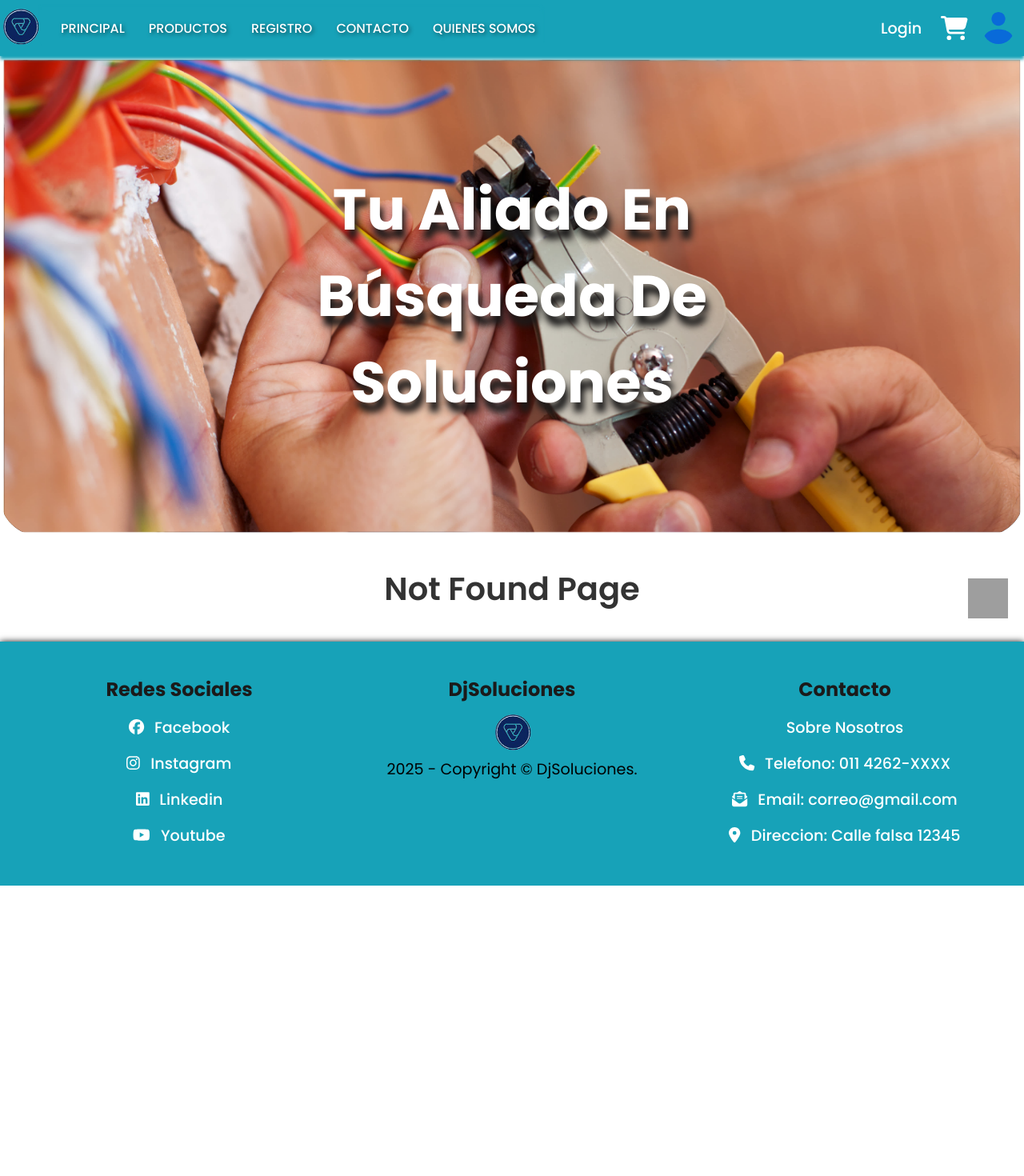
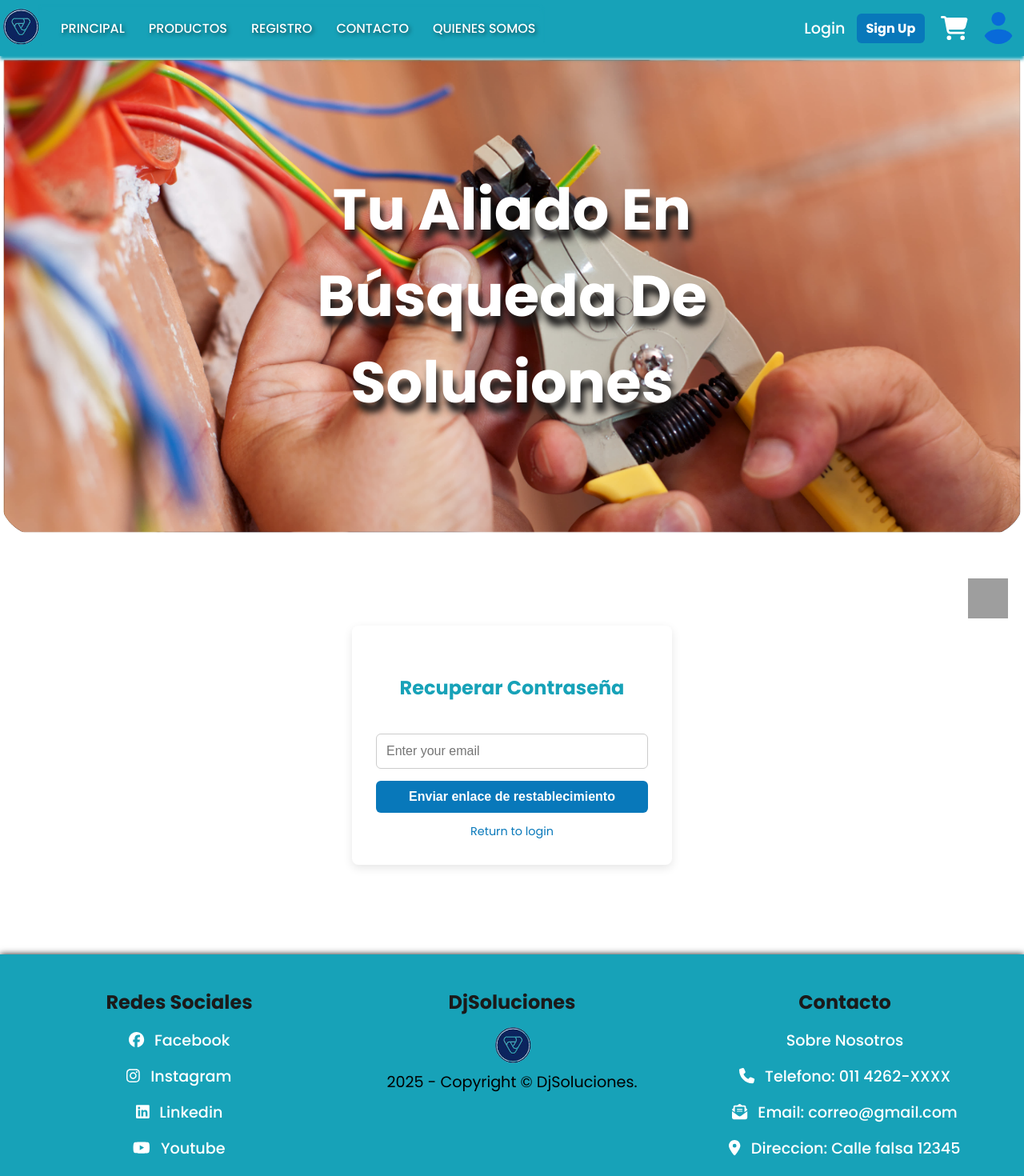
Before and after one commit to Jhosian34/Ecommerce-frontend, a React (Vite) app: page /forgot-password in a window 1280 px wide. Shown: the top 1470 px of the page at 80% size. Before the commit the page ends 1107 px from the top, so only its background shows below. Built offline with nearby package versions, Linux system fonts and the light colour scheme; no server answers; grey boxes are pictures that could not be loaded.

Commit message:
recuperar contraseña, y mejorando el header

```diff
--- a/src/App.jsx
+++ b/src/App.jsx
@@ -19,6 +19,8 @@ import CartDisplay from './components/context/Cart';
 import AdminGuard from "./shared/guard/AdminGuard";
 import Profile from "./pages/Profile/Profile"
 import OrderSuccess from "./components/OrderSuccess/OrderSuccess";
+import ForgotPassword from "./components/ForgotPassword/ForgotPassword";
+import ResetPassword from "./components/ResetPassword/ResetPassword";
 
 
 export default function App() {
@@ -49,7 +51,11 @@ export default function App() {
                     </AdminGuard>
                 } />
                 <Route path="/ProductInfo/:id" element={<ProductInfo />} />
+
                 <Route path="/Login" element={<Login />} />
+                <Route path="/forgot-password" element={<ForgotPassword />} />
+                <Route path="/reset-password/:token" element={<ResetPassword />} />
+
                 <Route path="/cart" element={<CartDisplay />} />
                 <Route path="/order-success" element={<OrderSuccess />} />
 
--- /dev/null
+++ b/src/components/ForgotPassword/ForgotPassword.css
@@ -0,0 +1,63 @@
+.forgot-password-container {
+    max-width: 400px;
+    margin: 100px auto;
+    padding: 30px;
+    background-color: #fff;
+    border-radius: 8px;
+    box-shadow: 0px 4px 12px rgba(0, 0, 0, 0.1);
+}
+
+.forgot-password-container h2 {
+    text-align: center;
+    margin-bottom: 20px;
+    color: var(--color-primario);
+}
+
+.forgot-password-container form {
+    display: flex;
+    flex-direction: column;
+    gap: 15px;
+}
+
+.forgot-password-container input[type="email"] {
+    padding: 12px;
+    border: 1px solid #ccc;
+    border-radius: 6px;
+    font-size: 16px;
+    outline: none;
+}
+
+.forgot-password-container input:focus {
+    border-color: var(--color-secundario);
+    box-shadow: 0 0 4px var(--color-secundario);
+}
+
+.forgot-password-container .btn {
+    padding: 12px;
+    background-color: var(--color-secundario);
+    color: white;
+    font-weight: bold;
+    border: none;
+    border-radius: 6px;
+    cursor: pointer;
+    transition: background-color 0.3s ease;
+}
+
+.forgot-password-container .btn:hover {
+    background-color: #444;
+}
+
+.back-to-login {
+    margin-top: 10px;
+    text-align: center;
+}
+
+.back-to-login a {
+    color: var(--color-secundario);
+    text-decoration: none;
+    font-size: 0.9em;
+}
+
+.back-to-login a:hover {
+    text-decoration: underline;
+}
--- /dev/null
+++ b/src/components/ForgotPassword/ForgotPassword.jsx
@@ -0,0 +1,54 @@
+import React from 'react';
+import axios from 'axios';
+import { useForm } from 'react-hook-form';
+import Swal from 'sweetalert2';
+import './ForgotPassword.css';
+const API_URL = import.meta.env.VITE_SERVER_API;
+import { Link } from 'react-router-dom';
+
+export default function ForgotPassword() {
+    const { register, handleSubmit, reset } = useForm();
+
+    async function onSubmit(data) {
+        try {
+            await axios.post(`${API_URL}/users/forgot-password`, data);
+
+            Swal.fire({
+                icon: 'success',
+                title: 'Correo enviado',
+                text: 'Revisa tu bandeja de entrada para restablecer tu contraseña.',
+            });
+
+            reset();
+        } catch (error) {
+            Swal.fire({
+                icon: 'error',
+                title: 'Error',
+                text: error.response?.data?.message || 'Ocurrió un error inesperado. Por favor, intenta nuevamente.',
+            });
+        }
+    }
+
+    return (
+        <div className="forgot-password-container">
+            <h2>Recuperar Contraseña</h2>
+            <form onSubmit={handleSubmit(onSubmit)}>
+                <input
+                    type="email"
+                    placeholder="Enter your email"
+                    {...register("email", {
+                        required: "El email es obligatorio",
+                        pattern: {
+                            value: /^[^\s@]+@[^\s@]+\.[^\s@]+$/,
+                            message: "Formato de email inválido"
+                        }
+                    })}
+                />
+                <button className="btn" type="submit">Enviar enlace de restablecimiento</button>
+            </form>
+            <div className="back-to-login">
+                <Link to="/login">Return to login</Link>
+            </div>
+        </div>
+    );
+}
--- a/src/components/RegisterForm/RegisterForm.css
+++ b/src/components/RegisterForm/RegisterForm.css
@@ -23,7 +23,6 @@ h1 {
     background-color: var(--color-primario);
     display: flex;
     flex-direction: column;
-    gap: 16px;
     border-radius: 10px;
     font-weight: bold;
     box-shadow: 0 0 8px var(--color-quinto);
--- /dev/null
+++ b/src/components/ResetPassword/ResetPassword.css
@@ -0,0 +1,48 @@
+.reset-password-container {
+    max-width: 400px;
+    margin: 100px auto;
+    padding: 30px;
+    background-color: #fff;
+    border-radius: 8px;
+    box-shadow: 0px 4px 12px rgba(0, 0, 0, 0.1);
+}
+
+.reset-password-container h2 {
+    text-align: center;
+    margin-bottom: 20px;
+    color: var(--color-primario);
+}
+
+.reset-password-container form {
+    display: flex;
+    flex-direction: column;
+    gap: 15px;
+}
+
+.reset-password-container input[type="password"] {
+    padding: 12px;
+    border: 1px solid #ccc;
+    border-radius: 6px;
+    font-size: 16px;
+    outline: none;
+}
+
+.reset-password-container input:focus {
+    border-color: var(--color-secundario);
+    box-shadow: 0 0 4px var(--color-secundario);
+}
+
+.reset-password-container button {
+    padding: 12px;
+    background-color: var(--color-secundario);
+    color: white;
+    font-weight: bold;
+    border: none;
+    border-radius: 6px;
+    cursor: pointer;
+    transition: background-color 0.3s ease;
+}
+
+.reset-password-container button:hover {
+    background-color: #444;
+}
--- /dev/null
+++ b/src/components/ResetPassword/ResetPassword.jsx
@@ -0,0 +1,52 @@
+import React from 'react';
+import { useParams, useNavigate } from 'react-router-dom';
+import { useForm } from 'react-hook-form';
+import axios from 'axios';
+import Swal from 'sweetalert2';
+import './ResetPassword.css';
+
+const API_URL = import.meta.env.VITE_SERVER_API;
+
+export default function ResetPassword() {
+    const { token } = useParams();
+    const navigate = useNavigate();
+    const { register, handleSubmit, reset } = useForm();
+
+    const onSubmit = async (data) => {
+        try {
+            await axios.post(`${API_URL}/users/reset-password`, {
+                token,
+                newPassword: data.newPassword
+            });
+
+            Swal.fire({
+                icon: 'success',
+                title: 'Contraseña actualizada',
+                text: 'Ya puedes iniciar sesión con tu nueva contraseña',
+            });
+
+            navigate('/login');
+
+        } catch (error) {
+            Swal.fire({
+                icon: 'error',
+                title: 'Error',
+                text: error.response?.data?.message || 'Ocurrió un error',
+            });
+        }
+    };
+
+    return (
+        <div className="reset-password-container">
+            <h2>Restablecer contraseña</h2>
+            <form onSubmit={handleSubmit(onSubmit)}>
+                <input
+                    type="password"
+                    placeholder="Nueva contraseña"
+                    {...register("newPassword", { required: "La contraseña es obligatoria" })}
+                />
+                <button type="submit">Restablecer contraseña</button>
+            </form>
+        </div>
+    );
+}
--- a/src/layout/Footer/Footer.css
+++ b/src/layout/Footer/Footer.css
@@ -39,7 +39,7 @@
 }
 
 .footer-icon:hover {
-    transform: scale(1.3);
+    transform: scale(1.1);
     color: var(--color-cuarto);
 }
 
--- a/src/layout/Header/Header.jsx
+++ b/src/layout/Header/Header.jsx
@@ -42,7 +42,7 @@ export default function Header() {
     };
 
     const handleClickAvatar = () => {
-        if(inputFileRef.current) inputFileRef.current.click();
+        if (inputFileRef.current) inputFileRef.current.click();
     };
 
     const handleFileChange = async (e) => {
@@ -153,11 +153,15 @@ export default function Header() {
                 <div className="header-right">
 
                     {currentUser ? (
-                        <button onClick={handleLogout} className="btn-logout">Logout</button>) : (
+                        <>
+                            <button onClick={handleLogout} className="btn-logout">Logout</button>
+                            <div className='name-login'>{currentUser.name}</div>
+                        </>
+                    ) : (
+                        <div className="auth-buttons">
                             <NavLink to="/Login" className="btn-login">Login</NavLink>
-                    )}
-                    {currentUser && (
-                        <div className='name-login'>{currentUser.name}</div>
+                            <NavLink to="/Register" className="btn-signup">Sign Up</NavLink>
+                        </div>
                     )}
                     <NavLink to="/cart" className="cart-icon-container" style={{ position: 'relative' }}>
                         <FontAwesomeIcon icon={faCartShopping} size="lg" className="footer-icon" />
--- a/src/pages/Login/Login.css
+++ b/src/pages/Login/Login.css
@@ -57,3 +57,56 @@
     font-size: 1rem;
     cursor: pointer;
 }
+
+.forgot-password {
+    text-align: center;
+    margin-top: 10px;
+}
+
+.forgot-password a {
+    color: var(--color-secundario);
+    font-size: 0.9rem;
+    text-decoration: none;
+    transition: color 0.3s ease;
+}
+
+.forgot-password a:hover {
+    text-decoration: underline;
+    color: #333;
+}
+.auth-buttons{
+    display: flex;
+    align-items: center;
+    margin-right: 10px;
+
+}
+
+.btn-signup {
+    background-color: var(--color-secundario);
+    color: white;
+    border: none;
+    border-radius: 6px;
+    font-weight: bold;
+    font-size: 1rem;
+    cursor: pointer;
+    padding: 6px 12px;
+    display: flex;
+    justify-content: center;
+    align-items: center;
+    text-decoration: none;
+    transition: background-color 0.3s ease;
+    width: auto;
+    margin-top: 0;
+}
+
+.btn-signup a {
+    color: var(--color-secundario);
+    text-decoration: none;
+    font-weight: bold;
+    transition: color 0.3s ease;
+}
+
+.btn-signup a:hover {
+    text-decoration: underline;
+    color: #333;
+}
--- a/src/pages/Login/Login.jsx
+++ b/src/pages/Login/Login.jsx
@@ -3,8 +3,9 @@ import axios from 'axios';
 import { useForm } from 'react-hook-form'
 import Swal from 'sweetalert2';
 import { useNavigate } from 'react-router-dom';
-import { useUser } from '../../components/context/UserContext'; // ajusta ruta si es necesario
+import { useUser } from '../../components/context/UserContext';
 import './Login.css'
+import { Link } from 'react-router-dom';
 
 const API_URL = import.meta.env.VITE_SERVER_API;
 
@@ -60,6 +61,9 @@ export default function Login() {
                 />
                 <button className="btn" type="submit">Iniciar Sesión</button>
             </form>
+            <div className="forgot-password">
+        <Link to="/forgot-password">Forgot your password?</Link>
+    </div>
         </div>
     )
 }
```
Lines whose indentation alone changed are shown as unchanged.
